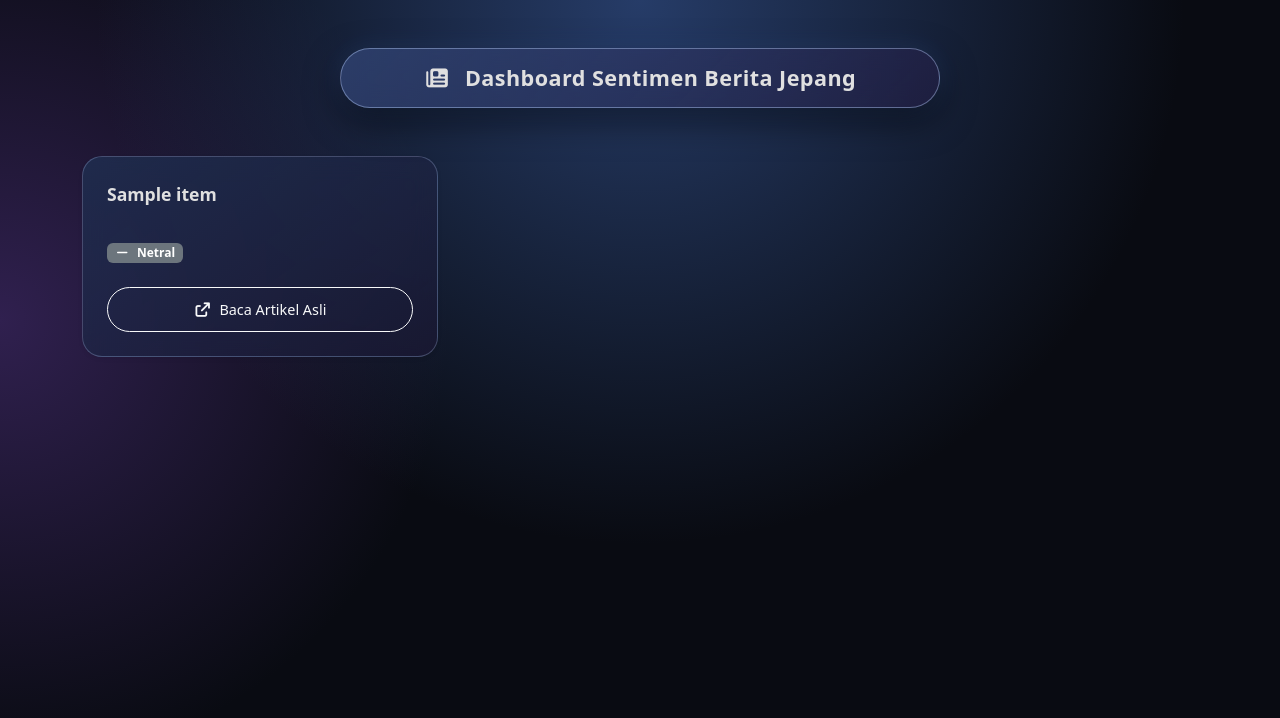
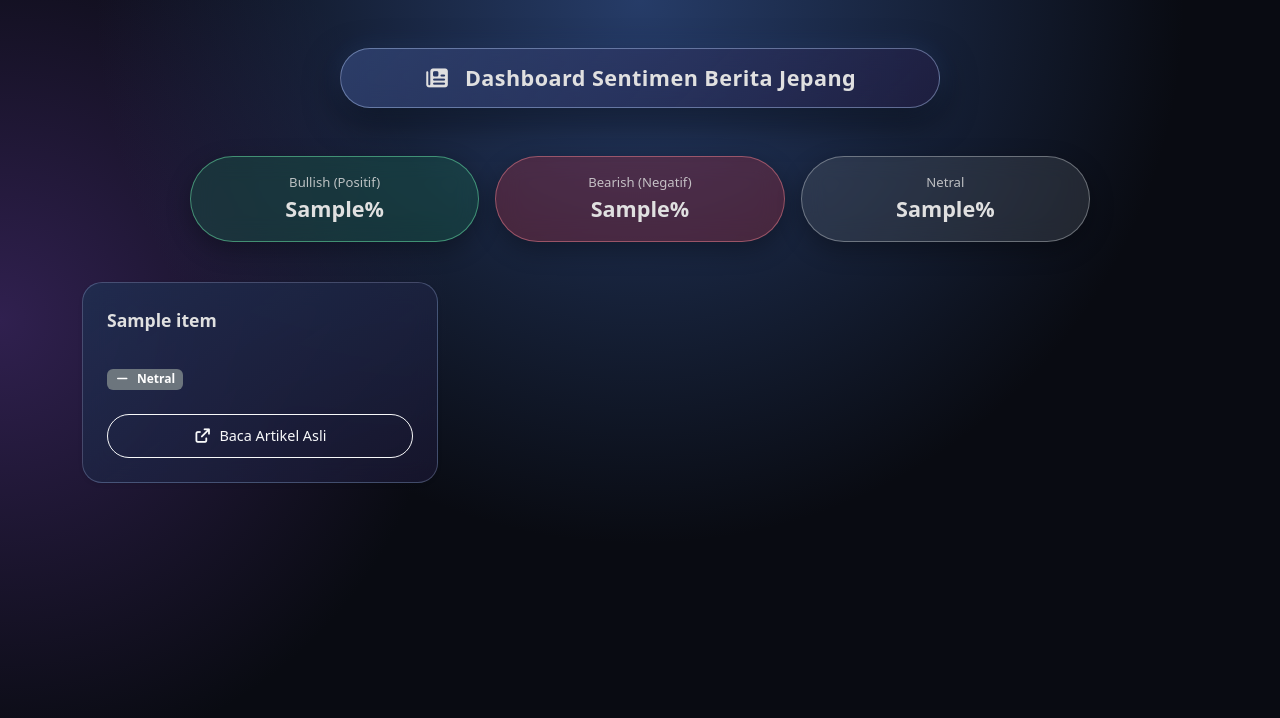
Before and after one commit to ryogasyailendra09/bot-berita-jepang, a Flask app: template templates/dashboard.html in a window 1280 px wide. Shown: the top 718 px of the page. Run offline with Flask 3, Linux system fonts and the light colour scheme; the template is opened without the code that fills it: most values are stand-ins (such as "Sample title", 1, 10 or a date in 2020).

Commit message:
Penambahan Panel Statistik Eksekutif

```diff
--- a/main.py
+++ b/main.py
@@ -50,7 +50,30 @@ def analyze():
         )
         time.sleep(2)
 
-    return render_template("dashboard.html", berita=data_berita)
+    total_berita = len(data_berita) or 1
+    persen_positif = round(
+        sum(item["sentimen"] == "Positif" for item in data_berita)
+        / total_berita
+        * 100
+    )
+    persen_negatif = round(
+        sum(item["sentimen"] == "Negatif" for item in data_berita)
+        / total_berita
+        * 100
+    )
+    persen_netral = round(
+        sum(item["sentimen"] == "Netral" for item in data_berita)
+        / total_berita
+        * 100
+    )
+
+    return render_template(
+        "dashboard.html",
+        berita=data_berita,
+        persen_positif=persen_positif,
+        persen_negatif=persen_negatif,
+        persen_netral=persen_netral,
+    )
 
 
 if __name__ == "__main__":
--- a/templates/dashboard.html
+++ b/templates/dashboard.html
@@ -46,6 +46,48 @@
             margin: 0;
             font-size: clamp(1rem, 3vw, 1.35rem);
             letter-spacing: 0.02em;
+        }
+
+        .statistics-panel {
+            margin: 0 auto 2.5rem;
+            max-width: 900px;
+        }
+
+        .stat-pill {
+            height: 100%;
+            padding: 1rem 1.25rem;
+            border: 1px solid;
+            border-radius: 999px;
+            backdrop-filter: blur(12px);
+            -webkit-backdrop-filter: blur(12px);
+            box-shadow: 0 8px 24px rgba(0, 0, 0, 0.3);
+        }
+
+        .stat-pill.success {
+            background: rgba(25, 135, 84, 0.24);
+            border-color: rgba(117, 255, 184, 0.45);
+        }
+
+        .stat-pill.danger {
+            background: rgba(220, 53, 69, 0.24);
+            border-color: rgba(255, 139, 150, 0.45);
+        }
+
+        .stat-pill.secondary {
+            background: rgba(108, 117, 125, 0.24);
+            border-color: rgba(210, 214, 218, 0.4);
+        }
+
+        .stat-label {
+            display: block;
+            font-size: 0.82rem;
+            opacity: 0.82;
+        }
+
+        .stat-value {
+            display: block;
+            font-size: 1.35rem;
+            font-weight: 700;
         }
 
         .news-card {
@@ -117,6 +159,30 @@
             </h1>
         </header>
 
+        <section class="statistics-panel" aria-labelledby="statistics-title">
+            <h2 id="statistics-title" class="visually-hidden">Panel Statistik Ringkasan</h2>
+            <div class="row row-cols-1 row-cols-md-3 g-3">
+                <div class="col">
+                    <div class="stat-pill success text-center">
+                        <span class="stat-label">Bullish (Positif)</span>
+                        <span class="stat-value">{{ persen_positif }}%</span>
+                    </div>
+                </div>
+                <div class="col">
+                    <div class="stat-pill danger text-center">
+                        <span class="stat-label">Bearish (Negatif)</span>
+                        <span class="stat-value">{{ persen_negatif }}%</span>
+                    </div>
+                </div>
+                <div class="col">
+                    <div class="stat-pill secondary text-center">
+                        <span class="stat-label">Netral</span>
+                        <span class="stat-value">{{ persen_netral }}%</span>
+                    </div>
+                </div>
+            </div>
+        </section>
+
         <div class="row row-cols-1 row-cols-md-3 g-4 news-grid">
             {% for item in berita %}
             <div class="col">
```
